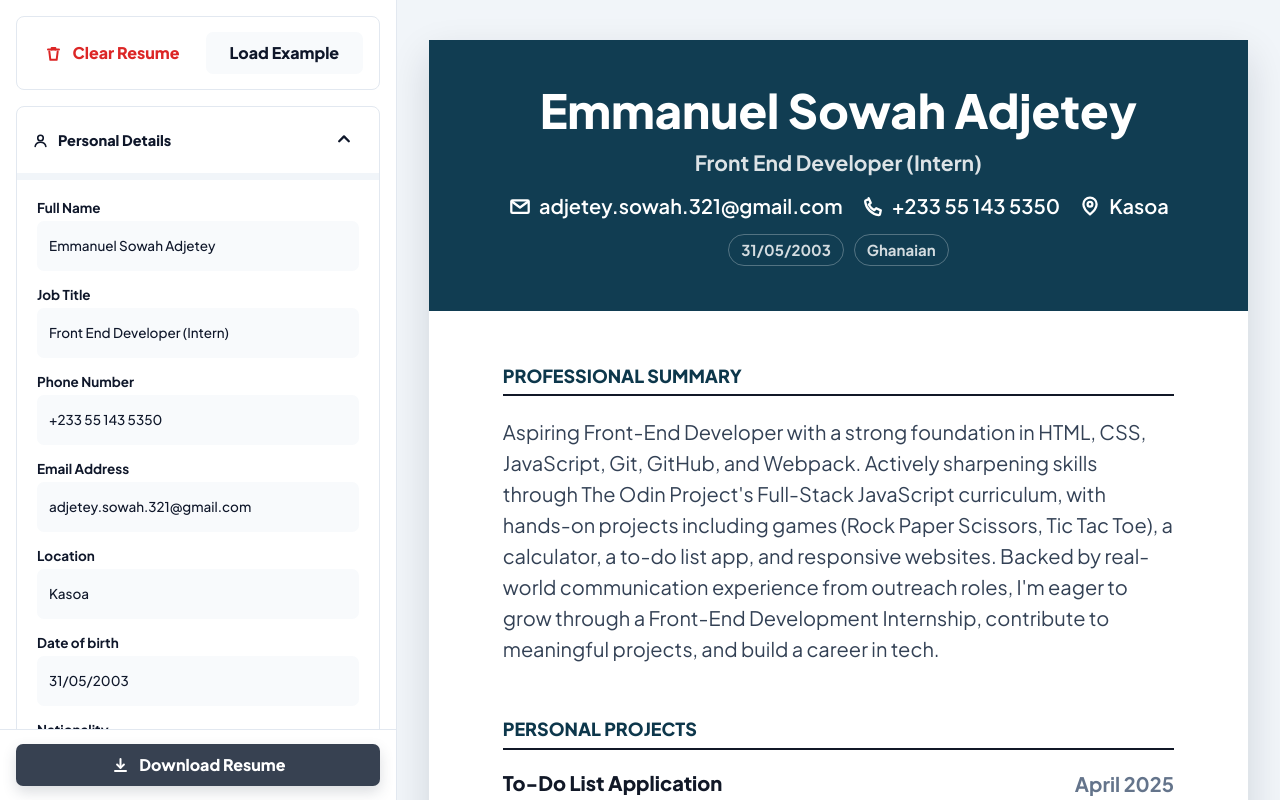
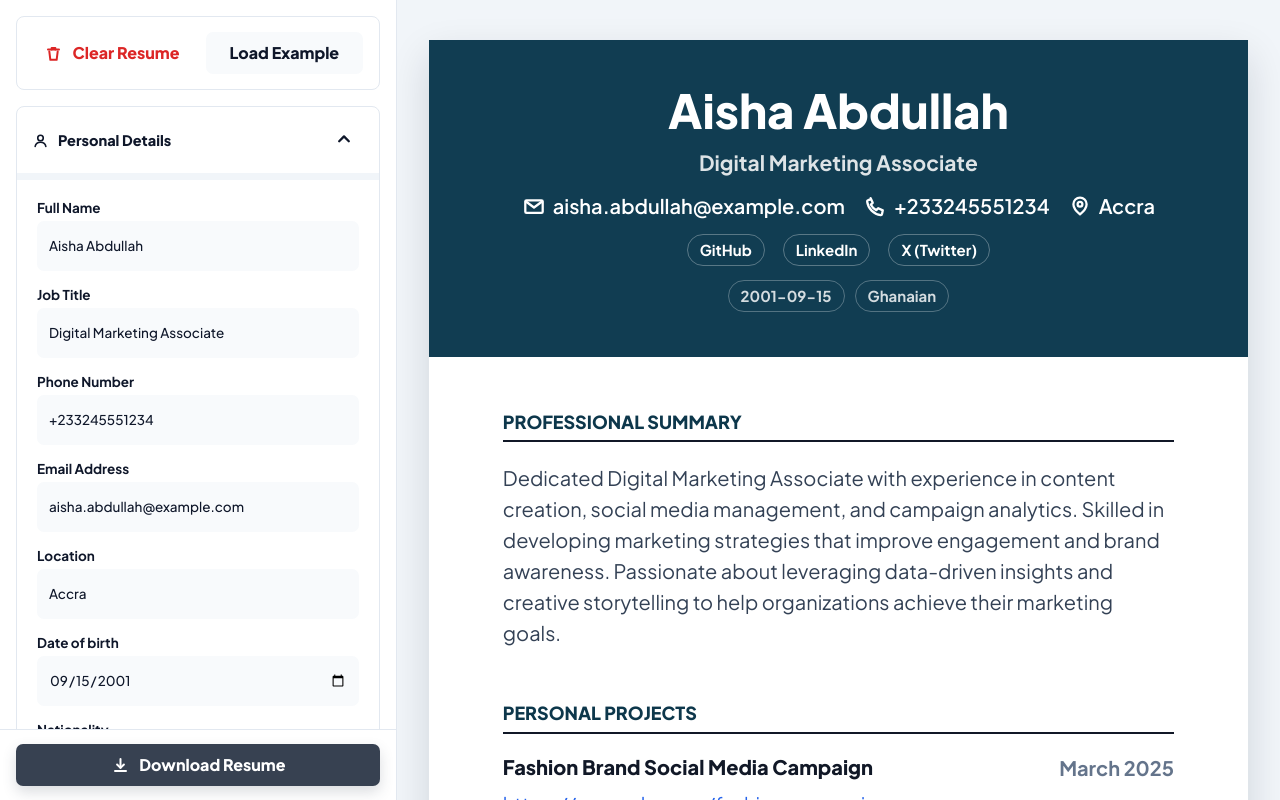
Before and after one commit to AdjeteySowah/cv-application-generator, a React (Vite) app: page / in a window 1280 px wide. Built offline with nearby package versions, Linux system fonts and the light colour scheme.

Commit message:
feat: refresh sample resume editor content

```diff
--- a/src/components/editor/CollectionItemCard.jsx
+++ b/src/components/editor/CollectionItemCard.jsx
@@ -12,6 +12,12 @@ export default function CollectionItemCard({
     <article className="collection-card" aria-label={itemLabel || title}>
       <header className="collection-card__header">
         <h3>{title}</h3>
+      </header>
+
+      <div className="collection-card__body">{children}</div>
+
+      {(onRemove || onCancel || onSave) && (
+        <footer className="collection-card__actions">
           {onRemove && (
             <Button
               aria-label={`Remove ${itemLabel || title}`}
@@ -21,12 +27,7 @@ export default function CollectionItemCard({
               Remove
             </Button>
           )}
-      </header>
-
-      <div className="collection-card__body">{children}</div>
-
-      {(onCancel || onSave) && (
-        <footer className="collection-card__actions">
+          <div>
             {onCancel && (
               <Button onClick={onCancel} variant="secondary">
                 Cancel
@@ -37,6 +38,7 @@ export default function CollectionItemCard({
                 Save
               </Button>
             )}
+          </div>
         </footer>
       )}
     </article>
--- a/src/components/editor/EducationForm.jsx
+++ b/src/components/editor/EducationForm.jsx
@@ -36,7 +36,7 @@ export default function EducationForm({ item, onRemove, onSave }) {
         id={`${item.id}-degree`}
         label="Degree"
         onChange={(event) => updateDraft('degree', event.target.value)}
-        placeholder="E.g. General Arts"
+        placeholder="E.g. Business"
         value={draft.degree}
       />
       <div className="form-row">
--- a/src/components/editor/ExperienceForm.jsx
+++ b/src/components/editor/ExperienceForm.jsx
@@ -15,21 +15,28 @@ export default function ExperienceForm({ item, onRemove, onSave }) {
       itemLabel={draft.company || draft.jobTitle || 'experience'}
       onCancel={() => setDraft(item)}
       onRemove={onRemove}
-      onSave={() => onSave(draft)}
+      onSave={() =>
+        onSave({
+          ...draft,
+          achievements: draft.achievements
+            .map((line) => line.trim())
+            .filter((line) => line !== '')
+        })
+      }
       title={draft.company || 'Experience'}
     >
       <TextInput
         id={`${item.id}-job-title`}
         label="Job Title"
         onChange={(event) => updateDraft('jobTitle', event.target.value)}
-        placeholder="E.g. Field Engagement Coordinator"
+        placeholder="E.g. Digital Marketing Associate"
         value={draft.jobTitle}
       />
       <TextInput
         id={`${item.id}-company`}
         label="Company"
         onChange={(event) => updateDraft('company', event.target.value)}
-        placeholder="E.g. Quantum Talents Consulting"
+        placeholder="E.g. Bright Horizon Media"
         value={draft.company}
       />
       <div className="form-row">
@@ -37,14 +44,14 @@ export default function ExperienceForm({ item, onRemove, onSave }) {
           id={`${item.id}-start-date`}
           label="Start Date"
           onChange={(event) => updateDraft('startDate', event.target.value)}
-          placeholder="E.g. Aug 2023"
+          placeholder="E.g. July 2023"
           value={draft.startDate}
         />
         <TextInput
           id={`${item.id}-end-date`}
           label="End Date"
           onChange={(event) => updateDraft('endDate', event.target.value)}
-          placeholder="E.g. Sep 2024"
+          placeholder="E.g. Dec 2024 / Present"
           value={draft.endDate}
         />
       </div>
@@ -53,15 +60,9 @@ export default function ExperienceForm({ item, onRemove, onSave }) {
         id={`${item.id}-achievements`}
         label="Responsibilities / Achievements"
         onChange={(value) =>
-          updateDraft(
-            'achievements',
-            value
-              .split('\n')
-              .map((line) => line.trim())
-              .filter(Boolean),
-          )
+          updateDraft('achievements', value.split('\n'))
         }
-        placeholder="Delivered prepared proposals and presentations..."
+        placeholder="Managed social media campaigns across multiple platforms..."
       />
     </CollectionItemCard>
   );
--- a/src/components/editor/PersonalDetailsForm.jsx
+++ b/src/components/editor/PersonalDetailsForm.jsx
@@ -5,37 +5,44 @@ const personalFields = [
     autoComplete: 'name',
     id: 'fullName',
     label: 'Full Name',
+    placeholder: 'Aisha Abdullah',
   },
   {
     autoComplete: 'organization-title',
     id: 'jobTitle',
     label: 'Job Title',
+    placeholder: 'Digital Marketing Associate',
   },
   {
     autoComplete: 'tel',
     id: 'phone',
     label: 'Phone Number',
     type: 'tel',
+    placeholder: '+233 24 555 1234',
   },
   {
     autoComplete: 'email',
     id: 'email',
     label: 'Email Address',
     type: 'email',
+    placeholder: 'aisha.abdullah@example.com',
   },
   {
     autoComplete: 'address-level2',
     id: 'location',
     label: 'Location',
+    placeholder: 'Kokomlemle',
   },
   {
     id: 'dateOfBirth',
     label: 'Date of birth',
+    type: 'date',
   },
   {
     autoComplete: 'country-name',
     id: 'nationality',
     label: 'Nationality',
+    placeholder: 'Burkinabe',
   },
   {
     id: 'github',
--- a/src/components/editor/ProjectForm.jsx
+++ b/src/components/editor/ProjectForm.jsx
@@ -15,14 +15,21 @@ export default function ProjectForm({ item, onRemove, onSave }) {
       itemLabel={draft.name || 'project'}
       onCancel={() => setDraft(item)}
       onRemove={onRemove}
-      onSave={() => onSave(draft)}
+      onSave={() =>
+        onSave({
+          ...draft,
+          accomplishments: draft.accomplishments
+            .map(line => line.trim())
+            .filter(line => line !== '')
+        })
+      }
       title={draft.name || 'Personal Project'}
     >
       <TextInput
         id={`${item.id}-name`}
         label="Project Name"
         onChange={(event) => updateDraft('name', event.target.value)}
-        placeholder="E.g. To-Do List Application"
+        placeholder="E.g. Fashion Brand Social Media Campaign"
         value={draft.name}
       />
       <TextInput
@@ -30,7 +37,7 @@ export default function ProjectForm({ item, onRemove, onSave }) {
         id={`${item.id}-link`}
         label="Project Link"
         onChange={(event) => updateDraft('link', event.target.value)}
-        placeholder="https://github.com/username/project"
+        placeholder="https://example.com/fashion-campaign"
         type="url"
         value={draft.link}
       />
@@ -38,14 +45,14 @@ export default function ProjectForm({ item, onRemove, onSave }) {
         id={`${item.id}-date-finished`}
         label="Date Finished"
         onChange={(event) => updateDraft('dateFinished', event.target.value)}
-        placeholder="E.g. April 2025"
+        placeholder="E.g. March 2025"
         value={draft.dateFinished}
       />
       <TextInput
         id={`${item.id}-tools`}
         label="Tools / Technologies Used"
         onChange={(event) => updateDraft('tools', event.target.value)}
-        placeholder="E.g. HTML, CSS, JavaScript, React"
+        placeholder="E.g. Canva, Meta Business Suite, Google Analytics"
         value={draft.tools}
       />
       <BulletEditor
@@ -53,15 +60,9 @@ export default function ProjectForm({ item, onRemove, onSave }) {
         id={`${item.id}-accomplishments`}
         label="Project Features / Accomplishments"
         onChange={(value) =>
-          updateDraft(
-            'accomplishments',
-            value
-              .split('\n')
-              .map((line) => line.trim())
-              .filter(Boolean),
-          )
+          updateDraft('accomplishments', value.split('\n'))
         }
-        placeholder="Built a modular to-do app..."
+        placeholder="Developed a comprehensive social media strategy for..."
       />
     </CollectionItemCard>
   );
--- a/src/components/editor/SkillsForm.jsx
+++ b/src/components/editor/SkillsForm.jsx
@@ -11,7 +11,7 @@ export default function SkillsForm({ onSkillsChange, skills }) {
         id="hard-skills"
         label="Hard Skills"
         onChange={(event) => onSkillsChange('hard', event.target.value)}
-        placeholder="E.g. HTML, CSS, JavaScript, React, Git & GitHub"
+        placeholder="E.g. Digital Marketing, Content Creation, SEO"
         value={skills.hard}
       />
       <TextInput
@@ -19,7 +19,7 @@ export default function SkillsForm({ onSkillsChange, skills }) {
         id="soft-skills"
         label="Soft Skills"
         onChange={(event) => onSkillsChange('soft', event.target.value)}
-        placeholder="E.g. Teamwork, Communication, Problem Solving, Punctuality"
+        placeholder="E.g. Teamwork, Communication, Creativity"
         value={skills.soft}
       />
     </form>
--- a/src/components/editor/SummaryForm.jsx
+++ b/src/components/editor/SummaryForm.jsx
@@ -16,7 +16,7 @@ export default function SummaryForm({ onSummaryChange, summary }) {
         label="Summary"
         maxLength={SUMMARY_LIMIT}
         onChange={(event) => onSummaryChange(event.target.value)}
-        placeholder="E.g. Aspiring Front-End Developer with a strong foundation in..."
+        placeholder="E.g. Dedicated Digital Marketing Associate with experience in..."
         rows={4}
         value={summary}
       />
--- a/src/data/resumeData.js
+++ b/src/data/resumeData.js
@@ -19,93 +19,93 @@ const blankSkills = {
 const exampleResume = {
   certifications: [
     {
-      dateAcquired: '2023',
-      id: 'certification-freecodecamp-responsive-web-design',
-      issuer: 'freeCodeCamp',
-      name: 'Responsive Web Design',
+      dateAcquired: '2024',
+      id: 'certification-google-digital-marketing',
+      issuer: 'Google',
+      name: 'Fundamentals of Digital Marketing',
     },
   ],
   education: [
     {
-      degree: 'Business',
-      endDate: 'October 2021',
-      id: 'education-accra-academy',
-      location: 'Kaneshie',
-      school: 'Accra Academy (High School)',
-      startDate: 'October 2018',
+      degree: 'Bachelor of Business Administration (Marketing)',
+      endDate: 'June 2023',
+      id: 'education-university-of-ghana',
+      location: 'Legon',
+      school: 'University of Ghana',
+      startDate: 'August 2019',
     },
   ],
   experience: [
     {
       achievements: [
-        "Delivered prepared proposals and presentations to targeted schools to introduce the company's ongoing digital education platform.",
-        'Collaborated with school administrators in discussions to assess interest and gather feedback on proposed educational initiatives.',
-        'Gathered detailed records of outreach progress and school responses, revisiting contacts as needed.',
-        'Compiled and submitted monthly field reports, highlighting trends, feedback, and potential partnership opportunities.',
+        'Managed social media campaigns across multiple platforms, increasing audience engagement and brand visibility.',
+        'Created marketing content including newsletters, promotional materials, and blog articles.',
+        'Analyzed campaign performance metrics and prepared reports for management.',
+        'Collaborated with designers and sales teams to execute successful marketing initiatives.',
       ],
-      company: 'Quantum Talents Consulting (Research and Business Development)',
-      endDate: 'September 2024',
-      id: 'experience-field-engagement-coordinator',
-      jobTitle: 'Field Engagement Coordinator',
-      startDate: 'August 2023',
+      company: 'Bright Horizon Media',
+      endDate: 'Present',
+      id: 'experience-digital-marketing-associate',
+      jobTitle: 'Digital Marketing Associate',
+      startDate: 'July 2023',
     },
   ],
   personal: {
-    dateOfBirth: '31/05/2003',
-    email: 'adjetey.sowah.321@gmail.com',
-    fullName: 'Emmanuel Sowah Adjetey',
-    github: '',
-    jobTitle: 'Front End Developer (Intern)',
-    linkedin: '',
-    location: 'Kasoa',
+    dateOfBirth: '2001-09-15',
+    email: 'aisha.abdullah@example.com',
+    fullName: 'Aisha Abdullah',
+    github: 'https://github.com/username',
+    jobTitle: 'Digital Marketing Associate',
+    linkedin: 'https://linkedin.com/in/username',
+    location: 'Accra',
     nationality: 'Ghanaian',
-    phone: '+233 55 143 5350',
-    xTwitter: '',
+    phone: '+233245551234',
+    xTwitter: 'https://x.com/username',
   },
   projects: [
     {
       accomplishments: [
-        'Building a modular to-do app that allows users to manage tasks across projects with prioritization and persistent storage.',
-        'Organized the codebase using ES6 modules and configured Webpack for bundling and live reloading.',
-        'Deepened experience in scalable JavaScript architecture and modern build tools.',
+        'Developed a comprehensive social media strategy for a local fashion brand.',
+        'Increased follower growth by 40% within three months through targeted campaigns.',
+        'Produced engaging content calendars and performance reports.',
       ],
-      dateFinished: 'April 2025',
-      id: 'project-to-do-list-application',
-      link: '',
-      name: 'To-Do List Application',
-      tools: 'HTML, CSS, JavaScript (ES6), Webpack, Node.js(package installation & management)',
+      dateFinished: 'March 2025',
+      id: 'project-fashion-brand-campaign',
+      link: 'https://example.com/fashion-campaign',
+      name: 'Fashion Brand Social Media Campaign',
+      tools: 'Canva, Meta Business Suite, Google Analytics',
     },
     {
       accomplishments: [
-        'Created a browser-based game with real-time score tracking and dynamic UI using JavaScript and the DOM.',
-        'Programmed core game logic with randomized computer selections and user input handling.',
-        'Strengthened knowledge of control flow, functions, and DOM interactions.',
+        'Created and managed an email marketing campaign for a nonprofit organization.',
+        'Improved email open rates through audience segmentation and A/B testing.',
+        'Tracked campaign performance and presented actionable insights.',
       ],
-      dateFinished: 'October 2024',
-      id: 'project-rock-paper-scissors-game',
-      link: '',
-      name: 'Rock Paper Scissors Game',
-      tools: 'HTML, CSS, JavaScript',
+      dateFinished: 'November 2024',
+      id: 'project-email-marketing-campaign',
+      link: 'https://example.com/email-campaign',
+      name: 'Nonprofit Email Marketing Campaign',
+      tools: 'Mailchimp, Google Sheets, Canva',
     },
     {
       accomplishments: [
-        'Built a functional calculator that handles addition, subtraction, multiplication, division, and percentage calculations.',
-        'Designed an intuitive user interface with keyboard support, input validation, and edge-case handling for reliable performance.',
-        'Improved understanding of DOM manipulation and event-driven programming through JavaScript.',
+        'Designed a content marketing plan focused on educational blog articles.',
+        'Conducted keyword research and optimized content for search engines.',
+        'Contributed to increased website traffic over a six-month period.',
       ],
-      dateFinished: 'December 2024',
-      id: 'project-calculator-web-app',
-      link: '',
-      name: 'Calculator Web App',
-      tools: 'HTML, CSS, JavaScript',
+      dateFinished: 'July 2024',
+      id: 'project-content-marketing-strategy',
+      link: 'https://example.com/content-strategy',
+      name: 'Content Marketing Strategy',
+      tools: 'Google Analytics, SEMrush, WordPress',
     },
   ],
   skills: {
-    hard: 'HTML, CSS, Bootstrap, JavaScript, Webpack, Git & GitHub',
-    soft: '',
+    hard: 'Digital Marketing, Content Creation, SEO, Google Analytics, Email Marketing, Canva, Social Media Management',
+    soft: 'Communication, Creativity, Teamwork, Time Management, Problem Solving',
   },
   summary:
-    "Aspiring Front-End Developer with a strong foundation in HTML, CSS, JavaScript, Git, GitHub, and Webpack. Actively sharpening skills through The Odin Project's Full-Stack JavaScript curriculum, with hands-on projects including games (Rock Paper Scissors, Tic Tac Toe), a calculator, a to-do list app, and responsive websites. Backed by real-world communication experience from outreach roles, I'm eager to grow through a Front-End Development Internship, contribute to meaningful projects, and build a career in tech.",
+    'Dedicated Digital Marketing Associate with experience in content creation, social media management, and campaign analytics. Skilled in developing marketing strategies that improve engagement and brand awareness. Passionate about leveraging data-driven insights and creative storytelling to help organizations achieve their marketing goals.',
 };
 
 function cloneResume(resume) {
```
Lines whose indentation alone changed are shown as unchanged.
